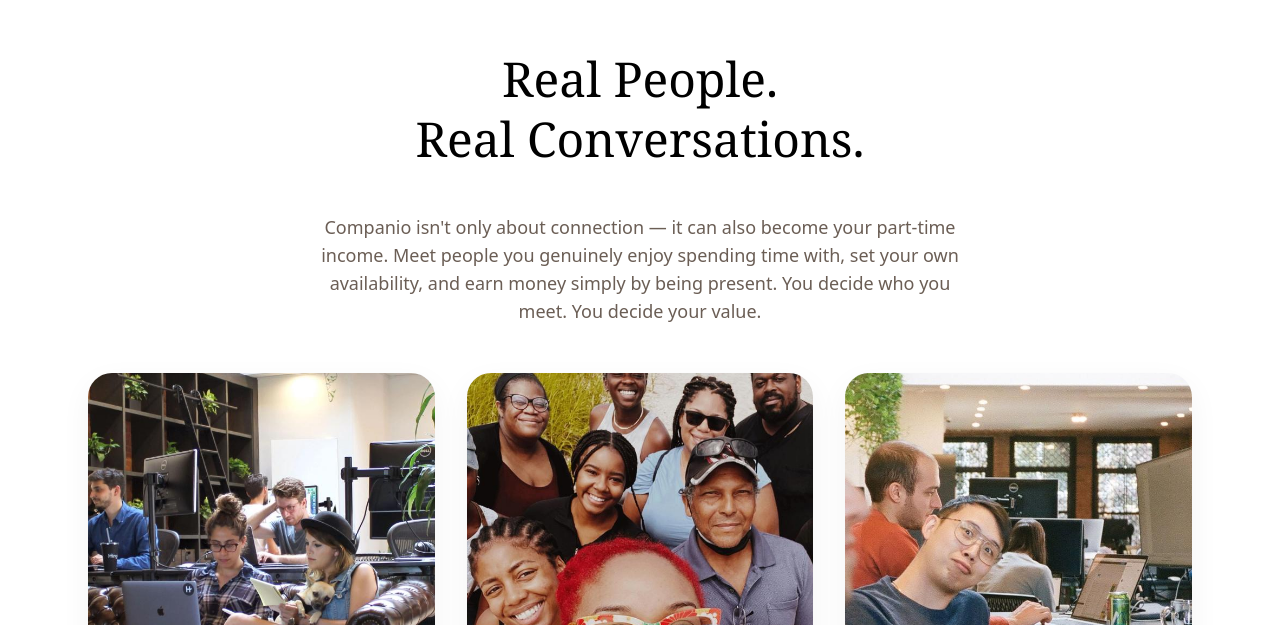
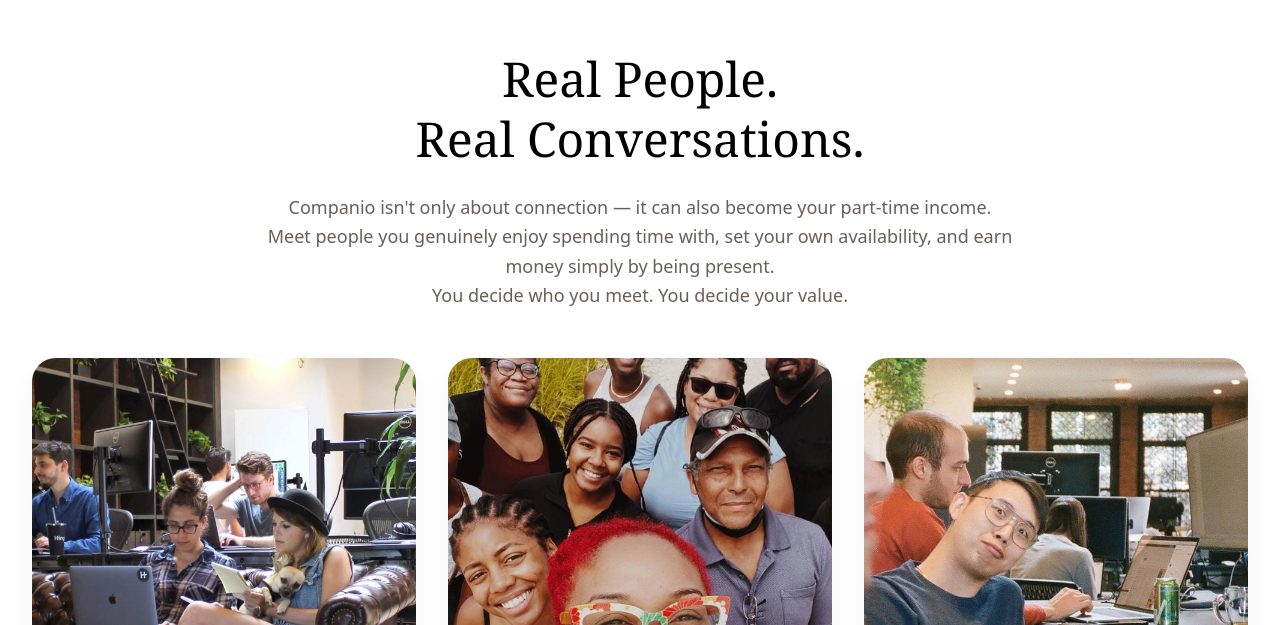
Before and after one commit to hardik-kedar/companio-frontend, a Next.js app: page / in a window 1280 px wide. Shown: the part 895-1520 px from the top of the page. Built offline with nearby package versions, Linux system fonts and the light colour scheme; no server answers.

Commit message:
made changes on home page again

```diff
--- a/app/page.tsx
+++ b/app/page.tsx
@@ -112,7 +112,13 @@
 
 
 
-<FadeInSection>
+
+
+
+
+
+
+{/* <FadeInSection>
   <section id="learn-more-section" className="py-24 bg-white">
     <div className="max-w-6xl mx-auto px-6 text-center space-y-12">
 
@@ -138,7 +144,7 @@
       </div>
 
       {/* Images Row */}
-      <div className="grid md:grid-cols-3 gap-8">
+      {/* <div className="grid md:grid-cols-3 gap-8">
 
         <div className="overflow-hidden rounded-3xl shadow-soft">
           <img
@@ -146,17 +152,17 @@
             alt="Community"
             className="w-full h-[420px] object-cover hover:scale-105 transition duration-500"
           />
-        </div>
+        </div> */}
 
-        <div className="overflow-hidden rounded-3xl shadow-soft">
+        {/* <div className="overflow-hidden rounded-3xl shadow-soft">
           <img
             src="/images/community2.jpg"
             alt="Friends"
             className="w-full h-[420px] object-cover hover:scale-105 transition duration-500"
           />
-        </div>
+        </div> */}
 
-        <div className="overflow-hidden rounded-3xl shadow-soft">
+        {/* <div className="overflow-hidden rounded-3xl shadow-soft">
           <img
             src="/images/community3.jpg"
             alt="Meaningful connection"
@@ -168,8 +174,65 @@
 
     </div>
   </section>
+</FadeInSection> */}
+ <FadeInSection>
+  <section
+    id="learn-more-section"
+    className="py-16 sm:py-20 md:py-24 bg-white"
+  >
+    <div className="max-w-7xl mx-auto px-4 sm:px-6 lg:px-8 text-center space-y-10 sm:space-y-12">
+
+      {/* Heading + Copy */}
+      <div className="space-y-4 sm:space-y-6">
+        <h2 className="text-3xl sm:text-4xl md:text-5xl font-serif leading-tight">
+          Real People.
+          <br />
+          Real Conversations.
+        </h2>
+
+        <p className="text-sm sm:text-base md:text-lg text-muted max-w-3xl mx-auto leading-relaxed">
+          Companio isn't only about connection — it can also become your
+          part-time income.
+          <br className="hidden sm:block" />
+          Meet people you genuinely enjoy spending time with, set your own
+          availability, and earn money simply by being present.
+          <br className="hidden sm:block" />
+          You decide who you meet. You decide your value.
+        </p>
+      </div>
+
+      {/* Images Grid */}
+      <div className="grid grid-cols-1 sm:grid-cols-2 md:grid-cols-3 gap-6 sm:gap-8">
+
+        <div className="overflow-hidden rounded-3xl shadow-soft">
+          <img
+            src="/images/community1.jpg"
+            alt="Community"
+            className="w-full h-[280px] sm:h-[340px] md:h-[420px] object-cover hover:scale-105 transition duration-500"
+          />
+        </div>
+
+        <div className="overflow-hidden rounded-3xl shadow-soft">
+          <img
+            src="/images/community2.jpg"
+            alt="Friends"
+            className="w-full h-[280px] sm:h-[340px] md:h-[420px] object-cover hover:scale-105 transition duration-500"
+          />
+        </div>
+
+        <div className="overflow-hidden rounded-3xl shadow-soft">
+          <img
+            src="/images/community3.jpg"
+            alt="Meaningful connection"
+            className="w-full h-[280px] sm:h-[340px] md:h-[420px] object-cover hover:scale-105 transition duration-500"
+          />
+        </div>
+
+      </div>
+
+    </div>
+  </section>
 </FadeInSection>
-
 
 
 
```
